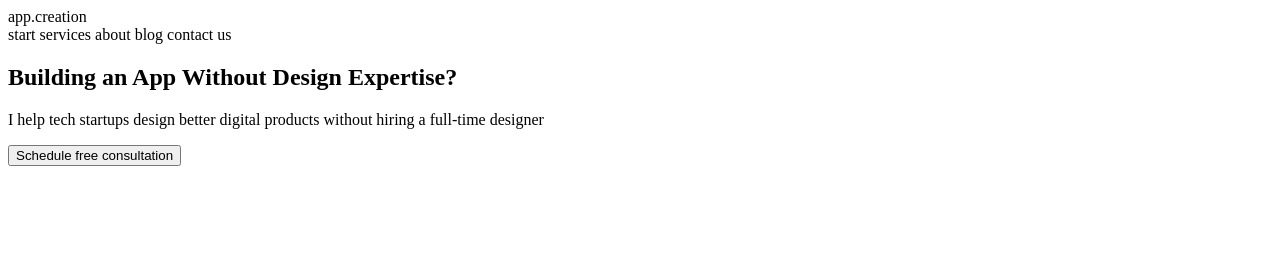
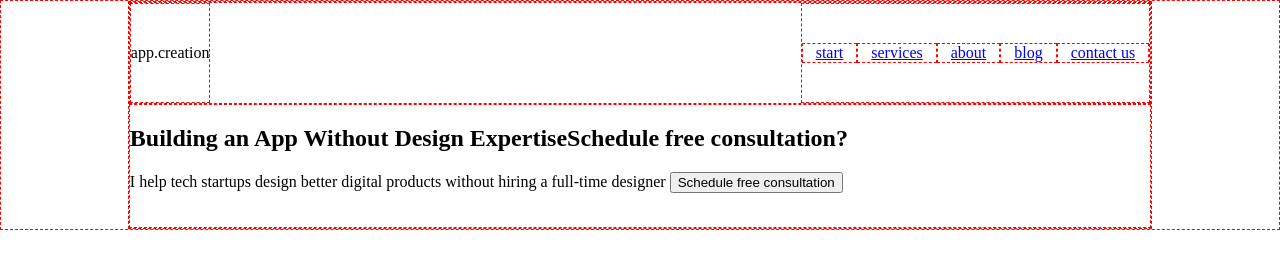
Before and after one commit to WebHeroSchool/Task-Desk-OlegIN, a plain HTML site: page index.html in a window 1280 px wide. Drawn offline with Linux system fonts and the light colour scheme; a web font is replaced by a local one.

Commit message:
Изменения в index.html и styles.css

```diff
--- a/index.html
+++ b/index.html
@@ -2,31 +2,34 @@
 <html>
  <head>
     <meta charset="utf-8">
+    <meta name="viewport" content="width=device-width,initial-scale=1">
     <title>app.creation</title>
-     <link rel="stylesheet" href="styles.css">
+    <link rel="stylesheet" href="./fonts.css">
+    <link rel="stylesheet" href="https://fonts.googleapis.com/css2?family=Roboto&display=swap">
+    <link rel="stylesheet" href="./styles.css">
  </head>
  <body>
-  <header>
-    <div>app.creation</div>
-    <nav>
-      <a>start</a>
-      <a>services</a>
-      <a>about</a>
-      <a>blog</a>
-      <a>contact us</a>
+   <div class="wrapper">
+     <header class="header">
+         <div class="logo">app.creation</div>
+         <nav class="menu">
+               <a class="menu__item" href="#">start</a>
+               <a class="menu__item" href="#">services</a>
+               <a class="menu__item" href="#">about</a>
+               <a class="menu__item" href="#">blog</a>
+               <a class="menu__item" href="#">contact us</a>
          </nav>
       </header>
-
-  <section>
-    <main>
-    <h1>Building an App Without Design Expertise?</h1>
-      <p>I help tech startups design better digital products
-without hiring a full-time designer</p>
-      <button>Schedule free consultation</button>
+      <section class="main-section">
+          <main class="main-content">
+                <h1 class="main-content__title">Building an App Without Design ExpertiseSchedule free consultation?</h1>
+                <p class="main-content__subtitle">I help tech startups design better digital products without hiring a full-time designer</p1>
+                  <button class="main-content__button" type="button" name="button">Schedule free consultation</button>
           </main>
-    <div>
-      <img>
+          <div class="image-content">
+                <img class="image-content__image" scr="" alt="">
           </div>
       </section>
+    </div>
 </body>
 </html>
--- /dev/null
+++ b/styles.css
@@ -0,0 +1,42 @@
+body{
+  margin: 0;
+    border: dashed 1px red;
+  }
+.wrapper {
+  margin: auto;
+    width: 80%;
+      border: dashed 1px red;
+    }
+.header {
+  display:flex;
+    justify-content:space-between;
+       border:dashed 1px red;
+     }
+.logo {
+  display:inline-block;
+    border:dashed 1px red;
+      padding:40px 0;
+    }
+.menu {
+  display:flex;
+    align-items:center;
+      border:dashed 1px red;
+    }
+.menu__item {
+  padding: 0 13px;
+     border: dashed 1px red;}
+.menu__item {
+   padding: 0 13px;
+      border: dashed 1px red;}
+.menu__item {
+    padding: 0 13px;
+       border: dashed 1px red;}
+.menu__item {
+    padding: 0 13px;
+        border: dashed 1px red;}
+.menu__item :last-child {
+  padding-right: 0;
+   }
+.main-section {
+  border: dashed 1px red;
+  }
```
Lines whose indentation alone changed are shown as unchanged.
